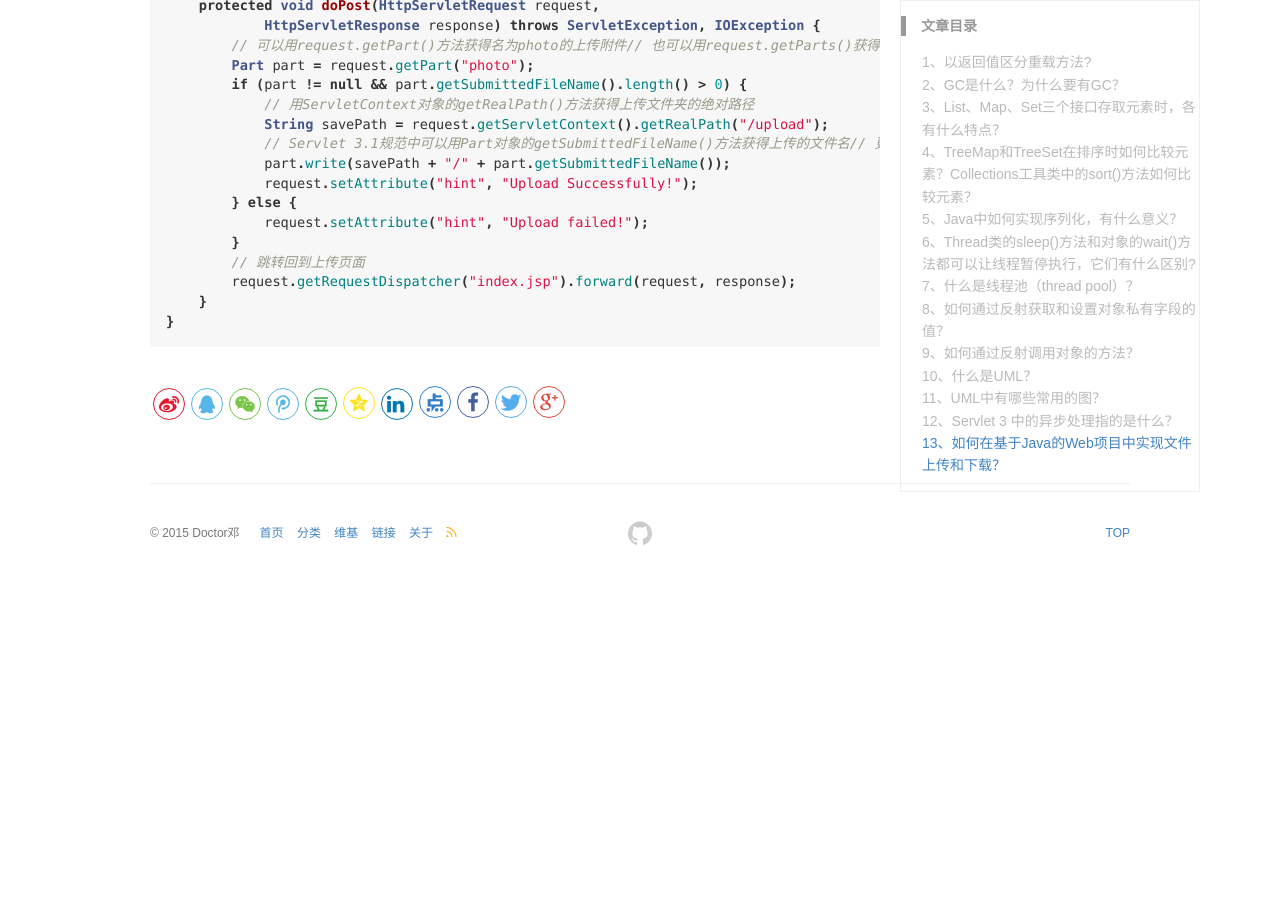
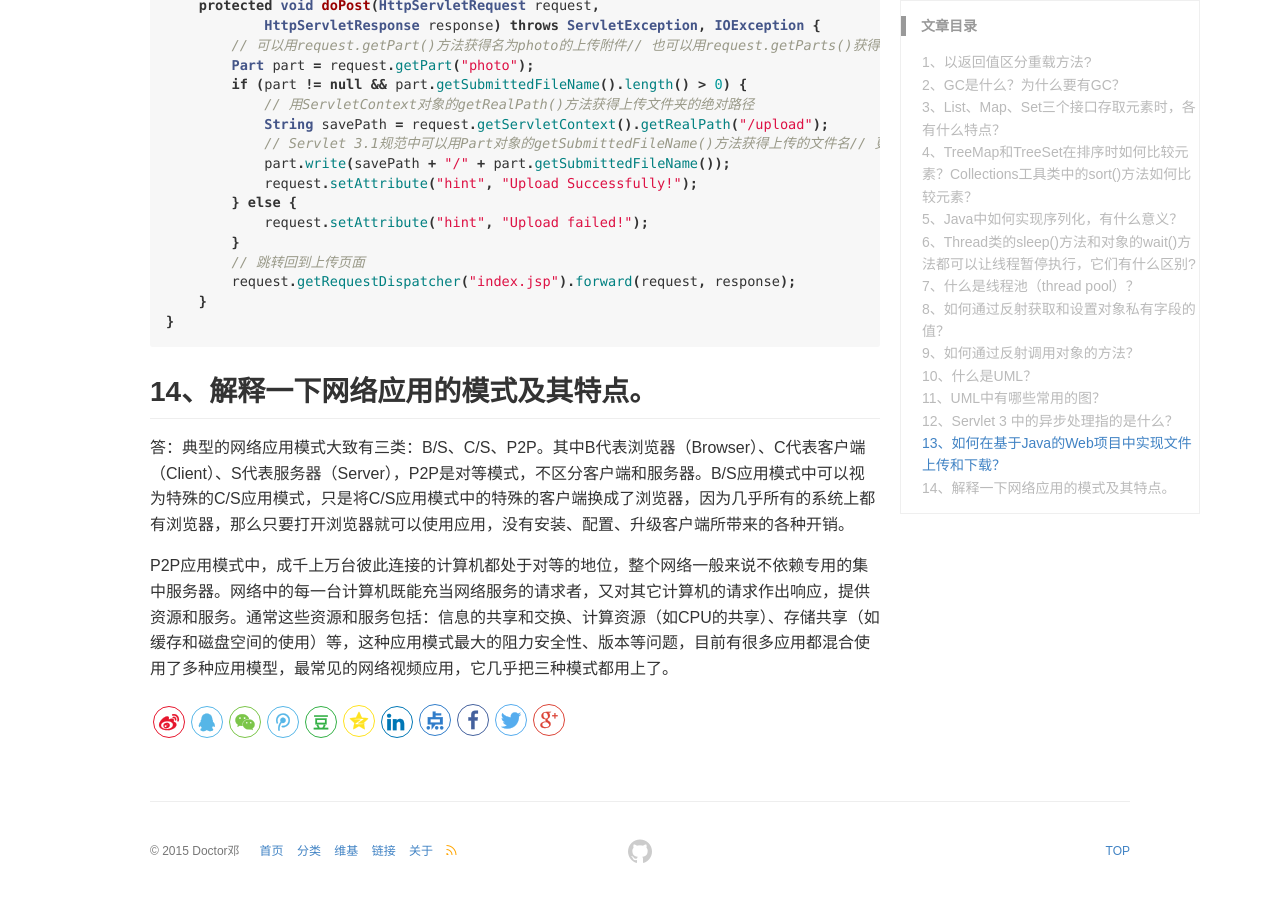
Before and after one commit to DoctorDeng/DoctorDeng.github.io, a Jekyll site: the page built from _posts/2016-09-09-java-面试.md, in a window 1280 px wide and 900 px high, scrolled down 11382 px. Built offline with Jekyll 4.4.1, drawn with Linux system fonts in a browser that asks for light colours; before the commit the page ends 11964 px from its top, so only the background shows below that.

Commit message:
modify file

````diff
--- a/_posts/2016-09-09-java-面试.md
+++ b/_posts/2016-09-09-java-面试.md
@@ -397,3 +397,8 @@ import javax.servlet.http.Part;
     }
 }
 ```
+
+## 14、解释一下网络应用的模式及其特点。
+答：典型的网络应用模式大致有三类：B/S、C/S、P2P。其中B代表浏览器（Browser）、C代表客户端（Client）、S代表服务器（Server），P2P是对等模式，不区分客户端和服务器。B/S应用模式中可以视为特殊的C/S应用模式，只是将C/S应用模式中的特殊的客户端换成了浏览器，因为几乎所有的系统上都有浏览器，那么只要打开浏览器就可以使用应用，没有安装、配置、升级客户端所带来的各种开销。
+
+P2P应用模式中，成千上万台彼此连接的计算机都处于对等的地位，整个网络一般来说不依赖专用的集中服务器。网络中的每一台计算机既能充当网络服务的请求者，又对其它计算机的请求作出响应，提供资源和服务。通常这些资源和服务包括：信息的共享和交换、计算资源（如CPU的共享）、存储共享（如缓存和磁盘空间的使用）等，这种应用模式最大的阻力安全性、版本等问题，目前有很多应用都混合使用了多种应用模型，最常见的网络视频应用，它几乎把三种模式都用上了。
````
